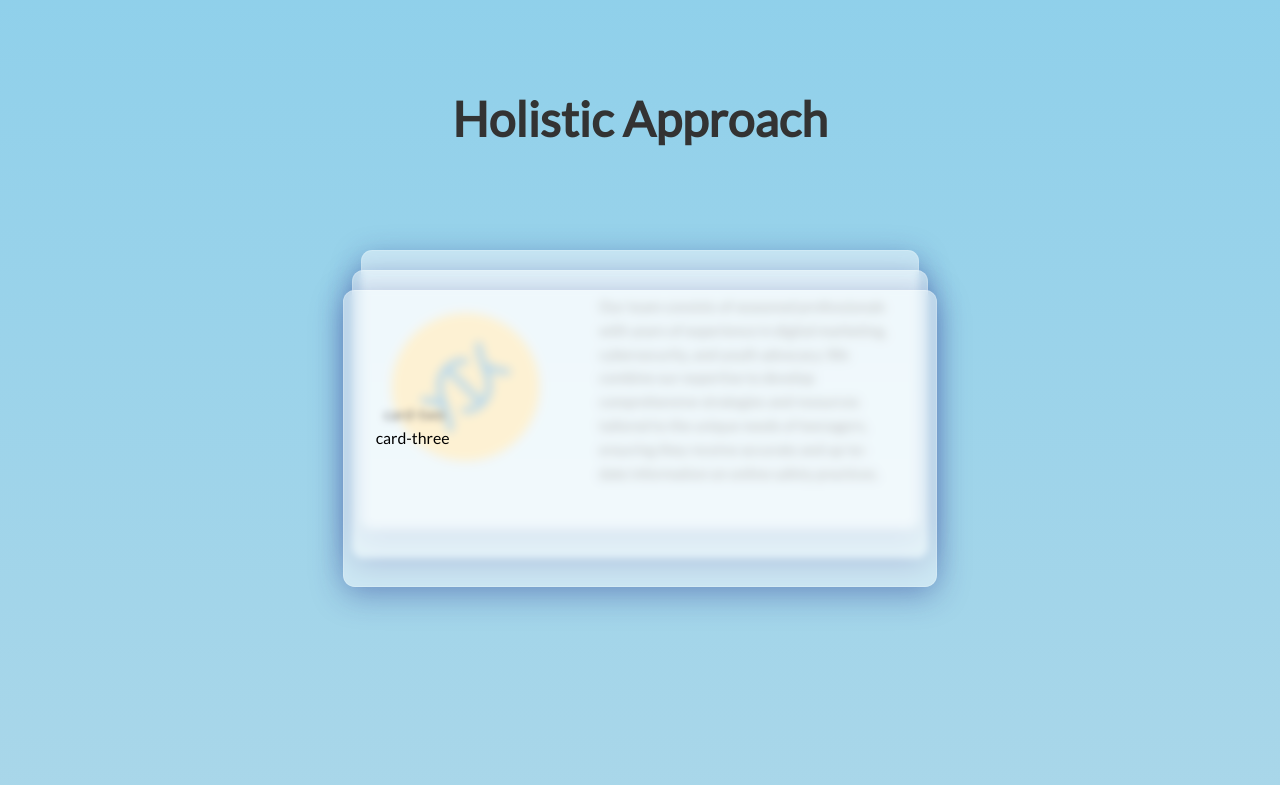
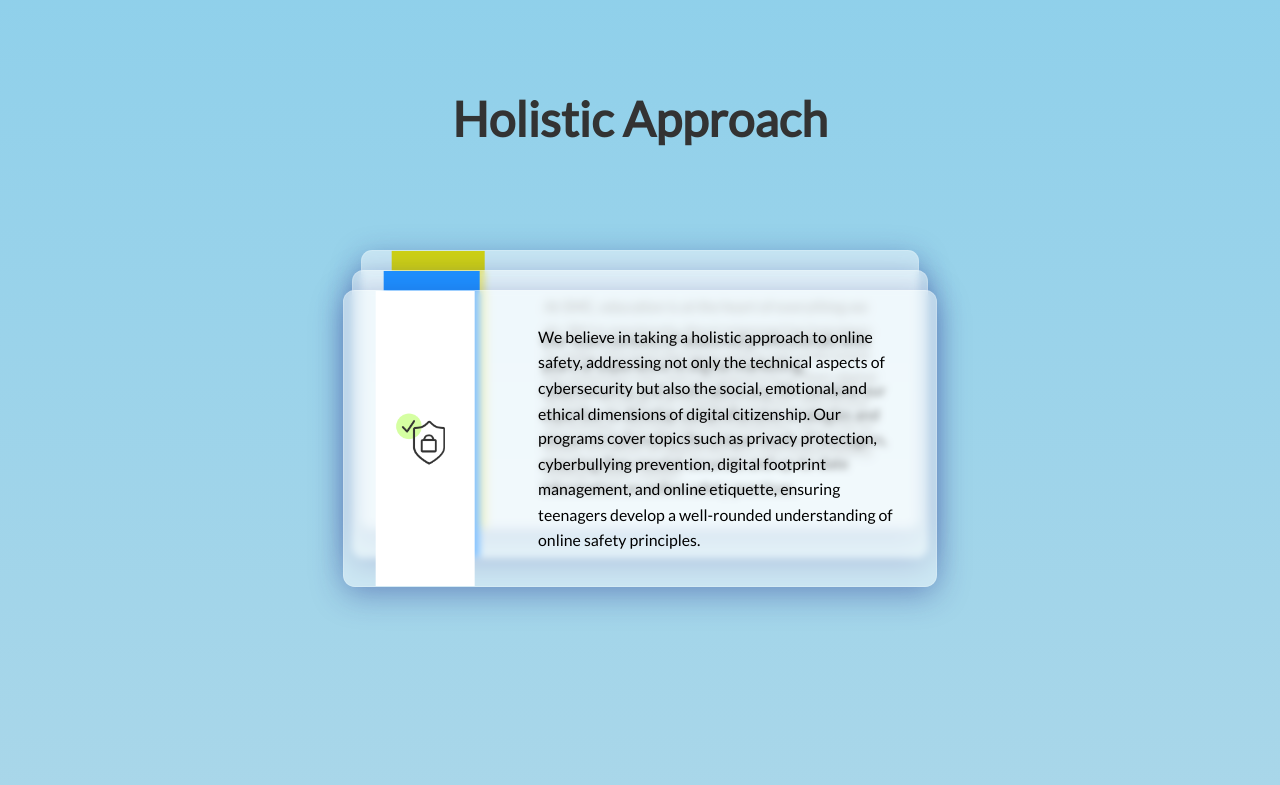
Before and after one commit to Obob98/smc, a PHP site: page / in a window 1280 px wide. Shown: the part 1767-2552 px from the top of the page. Run offline with PHP 8.4, Linux system fonts and the light colour scheme.

Commit message:
added content to why us cards and our programs section

```diff
--- a/index.html
+++ b/index.html
@@ -100,18 +100,29 @@
 
                                         <div class="card card-one glass">
                                             <div class="icon">
-                                                <svg width="159" height="160" viewBox="0 0 159 160" fill="none" xmlns="http://www.w3.org/2000/svg">
-                                                        <rect y="0.796875" width="159" height="159" rx="79.5" fill="#F9CF64"/>
-                                                        <path d="M56.6937 100.438C47.2643 96.6661 40.2545 94.83 34.98 94.3365M78.7008 105.518C86.6948 105.442 92.2387 102.407 96.8868 97.7583C104.926 89.7196 108.141 79.0015 99.5664 57.5651C95.6629 47.8063 93.8326 40.6391 93.4182 35.3049" stroke="#0073BB" stroke-width="7" stroke-linecap="round" stroke-linejoin="round"/>
-                                                        <path d="M99.5684 57.5634C110.838 62.0712 118.651 63.8141 124.177 63.8046M62.9369 125.044C62.9464 119.518 61.2034 111.705 56.6957 100.436C48.1212 78.9998 51.3366 68.2815 59.3752 60.2429C64.2415 55.3766 70.0898 52.2778 78.7033 52.4921" stroke="#0073BB" stroke-width="7" stroke-linecap="round" stroke-linejoin="round"/>
-                                                        <path d="M59.399 60.2693L96.8802 97.7505" stroke="#0073BB" stroke-width="7" stroke-linecap="round" stroke-linejoin="round"/>
-                                                        </svg>
+                                                <img src="./assets/icons/why-us/11405564_elearning_online learning_online education_e-learning_education_icon.png" alt="">
+                                            </div>
+                                            <p>
+                                                At SMC, education is at the heart of everything we do. We're passionate about empowering teenagers to make informed decisions online and understand the potential risks and consequences of their digital actions. Through our engaging content, interactive workshops, and educational initiatives, we strive to foster a culture of digital literacy and responsibility among today's youth.
+                                            </p>
+                                        </div>
+
+                                        <div class="card card-one glass">
+                                            <div class="icon">
+                                                <img src="./assets/icons/why-us/11406736_rating_feedback_review_rate_star_icon.png" alt="">
                                             </div>
                                             <p>Our team consists of seasoned professionals with years of experience in digital marketing, cybersecurity, and youth advocacy. We combine our expertise to develop comprehensive strategies and resources tailored to the unique needs
                                                 of teenagers, ensuring they receive accurate and up-to-date information on online safety practices.</p>
                                         </div>
-                                        <div class="card card-two glass">card-two</div>
-                                        <div class="card card-three glass">card-three</div>
+
+                                        <div class="card card-one glass">
+                                            <div class="icon">
+                                                <img src="./assets/icons/why-us/11407472_security_compliance_protect_safety_secure_icon.png" alt="">
+                                            </div>
+                                            <p>
+                                                We believe in taking a holistic approach to online safety, addressing not only the technical aspects of cybersecurity but also the social, emotional, and ethical dimensions of digital citizenship. Our programs cover topics such as privacy protection, cyberbullying prevention, digital footprint management, and online etiquette, ensuring teenagers develop a well-rounded understanding of online safety principles.
+                                            </p>
+                                        </div>
 
                                 </div>
                             </div>
@@ -131,12 +142,21 @@
                     <div class="typography">
                         <div class="one">
                             <h2>Partnerships and Collaborations</h2>
+                            <small>
+                                <sup>_______</sup> We collaborate with schools, community organizations, and industry partners to amplify our impact and reach a wider audience with our online safety initiatives.
+                            </small>
                         </div>
                         <div class="two">
-                            <h2>Aperiam, facere expedita!</h2>
+                            <h2>Donations and Fundraising Campaigns</h2>
+                            <small>
+                                <sup>_______</sup> As a nonprofit organization, we rely on the generous support of individuals and organizations to fund our programs and initiatives.
+                            </small>
                         </div>
                         <div class="three">
-                            <h2>Aspernatur, repellendus hic!</h2>
+                            <h2>Subscription Program</h2>
+                            <small>
+                                <sup>_______</sup> Our subscription program offers teenagers access to premium content and resources designed to deepen their understanding of online safety.
+                            </small>
                         </div>
                     </div>
 
--- a/scripts/main.js
+++ b/scripts/main.js
@@ -57,7 +57,7 @@ function setDarkmode() {
         currentTheme.style.color = '#fff'
         currentTheme.parentNode.style.background = '#ffffff20'
     } else {
-        document.documentElement.style.setProperty('--color-bg-primary', '#AACFD0');
+        document.documentElement.style.setProperty('--color-bg-primary', '#eee');
         document.documentElement.style.setProperty('--color-bg-secondary', '#F4F7F7');
         document.documentElement.style.setProperty('--color-accent', '#5a8383');
         document.documentElement.style.setProperty('--color-secondary', '#1F4E5F');
--- a/styles/main.css
+++ b/styles/main.css
@@ -532,7 +532,7 @@ main section.why-us .wraper .cards .card{
     max-width: 600px;
     height: 300px;
     border-radius: 12px;
-    padding: 32px;
+    padding: 0px 32px;
     margin-inline: auto;
 
     display: flex;
@@ -551,6 +551,33 @@ main section.why-us .wraper .cards .card{
     transition: transform 100ms cubic-bezier(.215, .61, .355, 1);
 }
 
+main section.why-us .wraper .cards .card .icon{
+    width: 100px;
+    height: 100%;
+    background: #CFD213;
+
+    display: grid;
+    place-content: center;
+}
+
+main section.why-us .wraper .cards .card:nth-child(2) .icon{
+    background: dodgerblue;
+}
+
+main section.why-us .wraper .cards .card:nth-child(3) .icon{
+    background: #fff;
+}
+
+main section.why-us .wraper .cards .card .icon img{
+    width: 90%;
+    aspect-ratio: 1/1;
+}
+
+main section.why-us .wraper .cards .card p{
+    flex: 1;
+}
+
+/* our programs section */
 
 main section.our-programs{
     position: relative;
@@ -581,19 +608,27 @@ main section.our-programs .container .content{
 main section.our-programs .container .content .typography{
     height: fit-content;
     width: 600px;
-    border: 0.5px solid #fff;
+    border: 0.5px solid #fff4;
 
     display: flex;
     flex-direction: column;
 }
 
 main section.our-programs .container .content .typography > div{
-    padding: 64px;
-    border-bottom: 0.25px solid #fff;
+    padding: 160px 64px;
+    border-bottom: 0.25px solid #fff4;
     height: 600px;
     width: 100%;
 }
 
+main section.our-programs .container .content .typography > div h2{
+    padding-bottom: 32px;
+}
+
+main section.our-programs .container .content .typography > div small{
+    max-width: 300px;
+    display: inline-block;
+}
 
 main section.our-programs .container .content .wrapper{
     position: relative;
@@ -655,7 +690,7 @@ main section.our-supporters .logos .logos-slider{
 main section.our-supporters .logos .logos-slider img{
     height: 50px;
     width: auto;
-    margin-inline: 40px;
+    margin-inline: 80px;
 }
 
 /* feedback */
```
Also changed, not shown: assets/icons/why-us/11405564_elearning_online learning_online education_e-learning_education_icon.png (added), assets/icons/why-us/11406349_human resource_employee_job_management_resource_icon.png (added), assets/icons/why-us/11406530_managed_services_outsource_support_hosting_icon.png (added), assets/icons/why-us/11406736_rating_feedback_review_rate_star_icon.png (added), assets/icons/why-us/11407472_security_compliance_protect_safety_secure_icon.png (added), assets/icons/why-us/11407481_shopping_basket_cart_bag_buy_icon.png (added).
